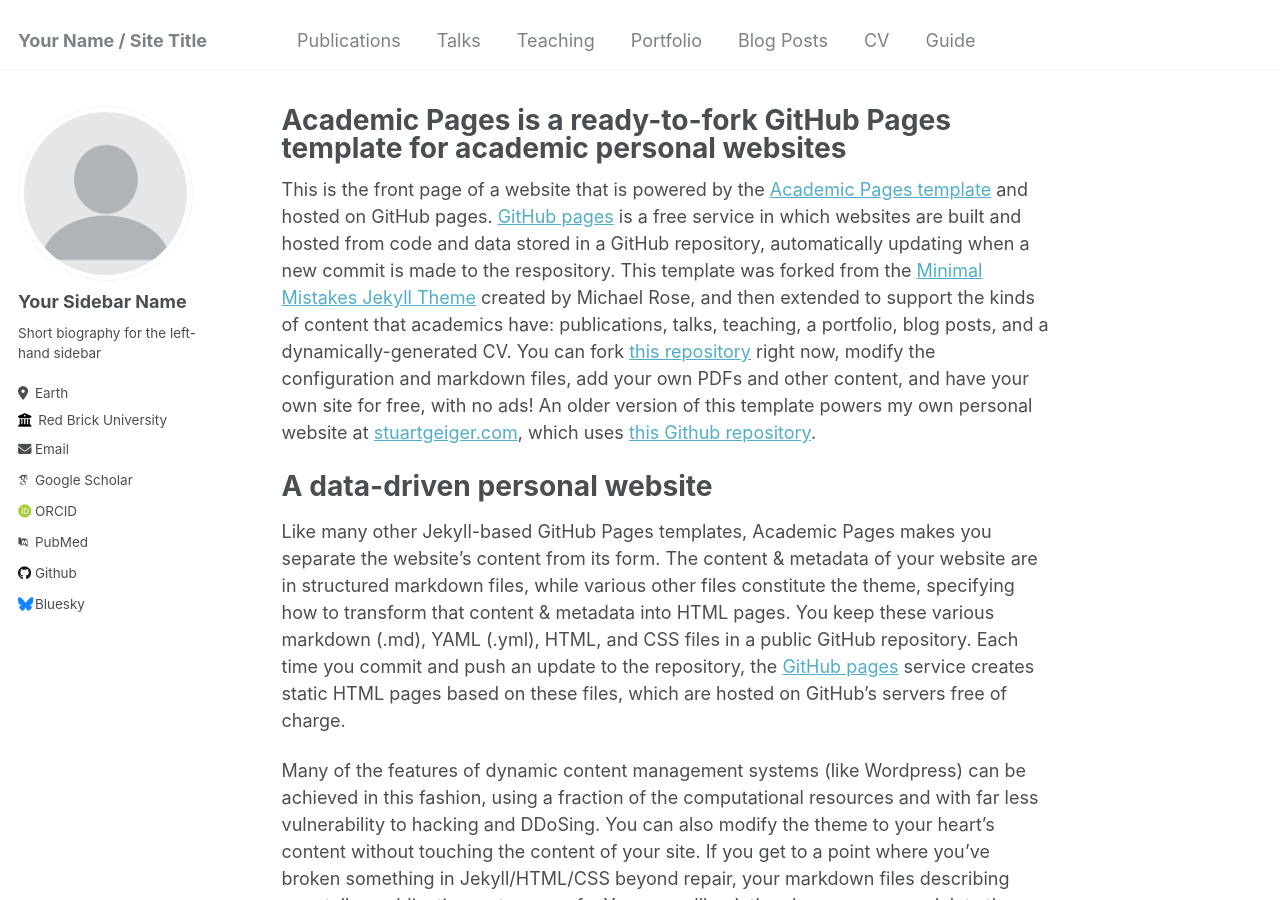
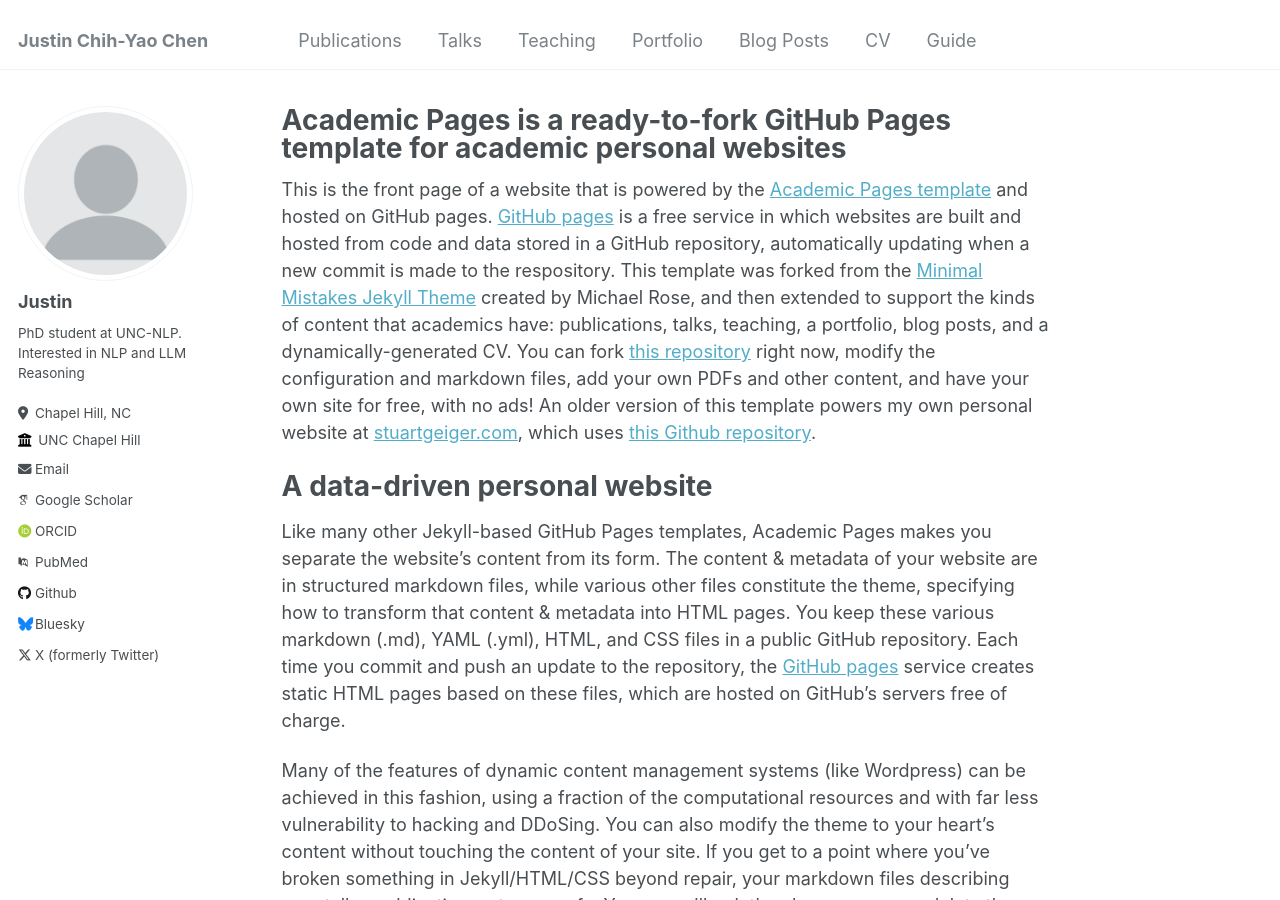
Before and after one commit to dinobby/dinobby.github.io, a Jekyll site: the page built from _pages/about.md, in a window 1280 px wide and 900 px high. Built offline with Jekyll 4.4.1, drawn with Linux system fonts in a browser that asks for light colours; some web fonts are replaced.

Commit message:
Update _config.yml

```diff
--- a/_config.yml
+++ b/_config.yml
@@ -8,11 +8,11 @@
 
 # Basic Site Settings
 locale                   : "en-US"
-title                    : "Your Name / Site Title"
-title_separator          : "-"
+title                    : "Justin Chih-Yao Chen"
+title_separator          : " | "
 name                     : &name "Your Name"
-description              : &description "personal description"
-url                      : https://academicpages.github.io # the base hostname & protocol for your site e.g. "https://mmistakes.github.io"
+description              : &description "Hi! I am Justin, and this is my personal website."
+url                      : https://dinobby.github.io # the base hostname & protocol for your site e.g. "https://mmistakes.github.io"
 baseurl                  : "" # the subpath of your site, e.g. "/blog"
 repository               : "academicpages/academicpages.github.io"
 
@@ -22,17 +22,17 @@ repository               : "academicpages/academicpages.github.io"
 author:
   # Biographic information
   avatar           : "profile.png"
-  name             : "Your Sidebar Name"
+  name             : "Justin"
   pronouns         : # example: "she/her"
-  bio              : "Short biography for the left-hand sidebar"
-  location         : "Earth"
-  employer         : "Red Brick University"
+  bio              : "PhD student at UNC-NLP. Interested in NLP and LLM Reasoning"
+  location         : "Chapel Hill, NC"
+  employer         : "UNC Chapel Hill"
   uri              : # URL
-  email            : "none@example.org"
+  email            : "cychen@cs.unc.edu"
 
   # Academic websites
   arxiv            : # URL - Update with the correct link to your profile
-  googlescholar    : "https://scholar.google.com/citations?user=PS_CX0AAAAAJ"
+  googlescholar    : "https://scholar.google.com/citations?user=ODoG9isAAAAJ"
   impactstory      : # URL
   orcid            : "http://orcid.org/yourorcidurl"
   semantic         : # URL
@@ -65,7 +65,7 @@ author:
   steam            : # Username
   telegram         : # URL
   tumblr           : # Username
-  twitter          : # Username for X / Twitter
+  twitter          : "cyjustinchen" # Username for X / Twitter
   vine             : # Username
   weibo            : # Username
   wikipedia        : # Username
```
